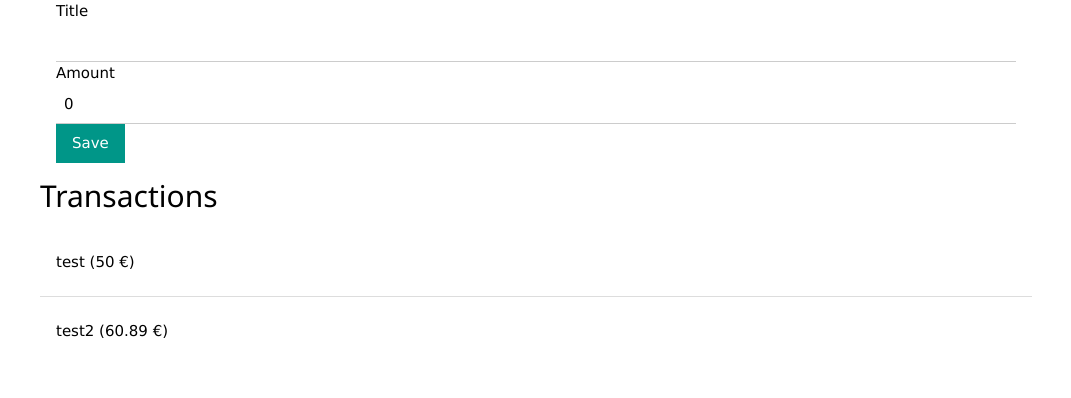
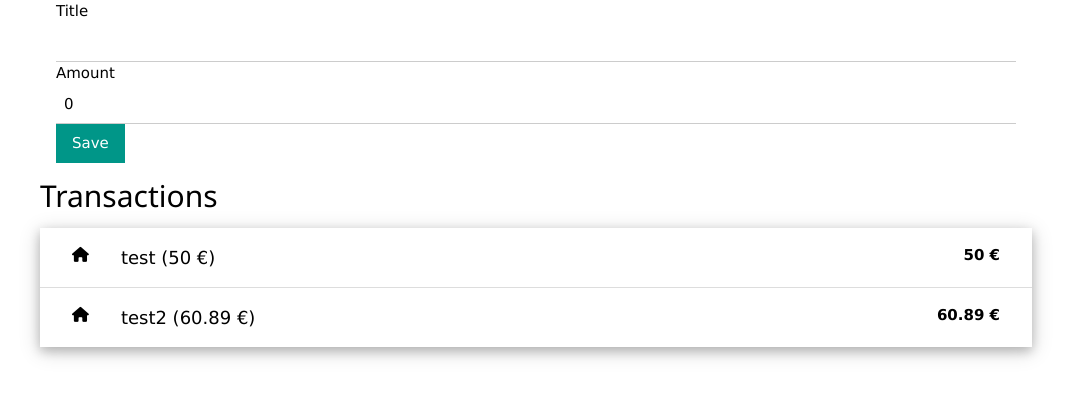
Before and after one commit to njustus/budgeting, a Vue app: page / in a window 1280 px wide. Shown: the top 398 px of the page, without its empty margins (104-1175 px from the left). Built offline with nearby package versions, Linux system fonts and the light colour scheme.

Commit message:
include font-awesome

```diff
--- a/package.json
+++ b/package.json
@@ -2,7 +2,7 @@
   "name": "budgeting",
   "version": "0.0.0",
   "scripts": {
-    "dev": "vite",
+    "dev": "vite --port 4200",
     "build": "run-p type-check build-only",
     "preview": "vite preview --port 4200",
     "build-only": "vite build",
@@ -10,6 +10,7 @@
     "lint": "eslint . --ext .vue,.js,.jsx,.cjs,.mjs,.ts,.tsx,.cts,.mts --fix --ignore-path .gitignore"
   },
   "dependencies": {
+    "fontawesome-free": "^1.0.4",
     "pinia": "^2.0.17",
     "vue": "^3.2.37",
     "vue-router": "^4.1.3"
--- a/src/assets/main.css
+++ b/src/assets/main.css
@@ -1,3 +1,5 @@
+@import "../../node_modules/fontawesome-free/css/all.css";
+
 #app {
   max-width: 1024px;
   margin: auto;
--- a/src/components/transaction-list.vue
+++ b/src/components/transaction-list.vue
@@ -9,10 +9,16 @@ const transactions = transactionStore.transactions;
 </script>
 
 <template>
-<ul class="w3-ul">
-    <li v-for="(tx, idx) of transactions" v-bind:key="idx">
-        <p>{{tx.title}} ({{tx.amount}} €)</p>
-        <small>{{tx.description}}</small>
+<ul class="w3-ul w3-card-4">
+    <li class="w3-bar" v-for="(tx, idx) of transactions" v-bind:key="idx">
+        <span class="w3-bar-item w3-circle w3-left">
+            <i class="fa fa-home"></i>
+        </span>
+        <div class="w3-bar-item">
+            <span class="w3-large">{{tx.title}} ({{tx.amount}} €)</span>
+            <small>{{tx.description}}</small>
+        </div>
+        <strong class="w3-bar-item w3-right"> {{tx.amount}} € </strong>
     </li>
 </ul>
 </template>
```
Also changed, not shown: 1 other file (tests, documents, lock files or other folders).
